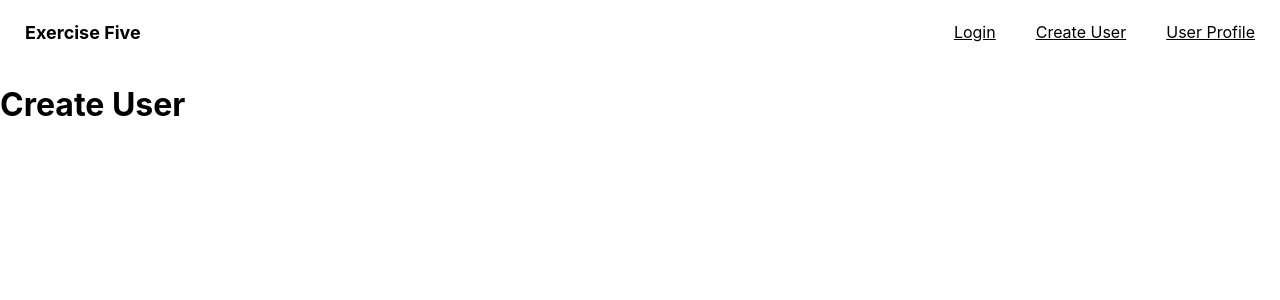
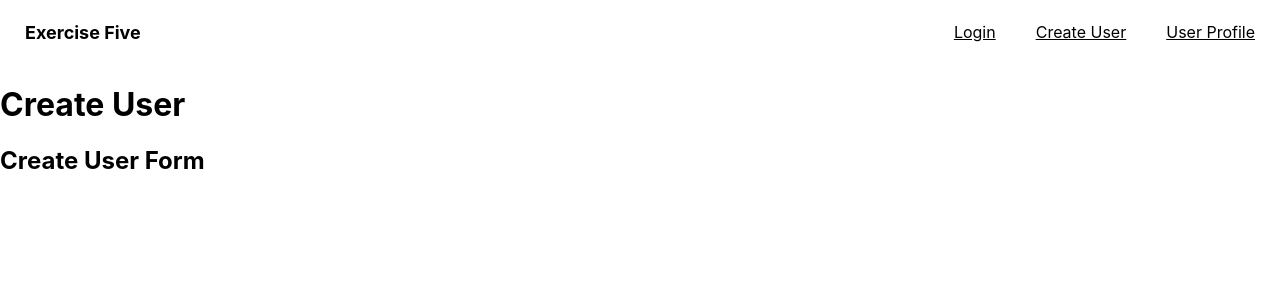
Before and after one commit to tywenrick3/exercise-five, a React (Create React App) app: page /create in a window 1280 px wide. Shown: the top 300 px of the page. Built offline with nearby package versions, Linux system fonts and the light colour scheme.

Commit message:
createuserform

```diff
--- a/src/components/CreateUserForm.js
+++ b/src/components/CreateUserForm.js
@@ -1,7 +1,11 @@
 import React from 'react';
 
 function CreateUserForm() {
-	return <div></div>;
+	return (
+		<div>
+			<h2>Create User Form</h2>
+		</div>
+	);
 }
 
 export default CreateUserForm;
```
